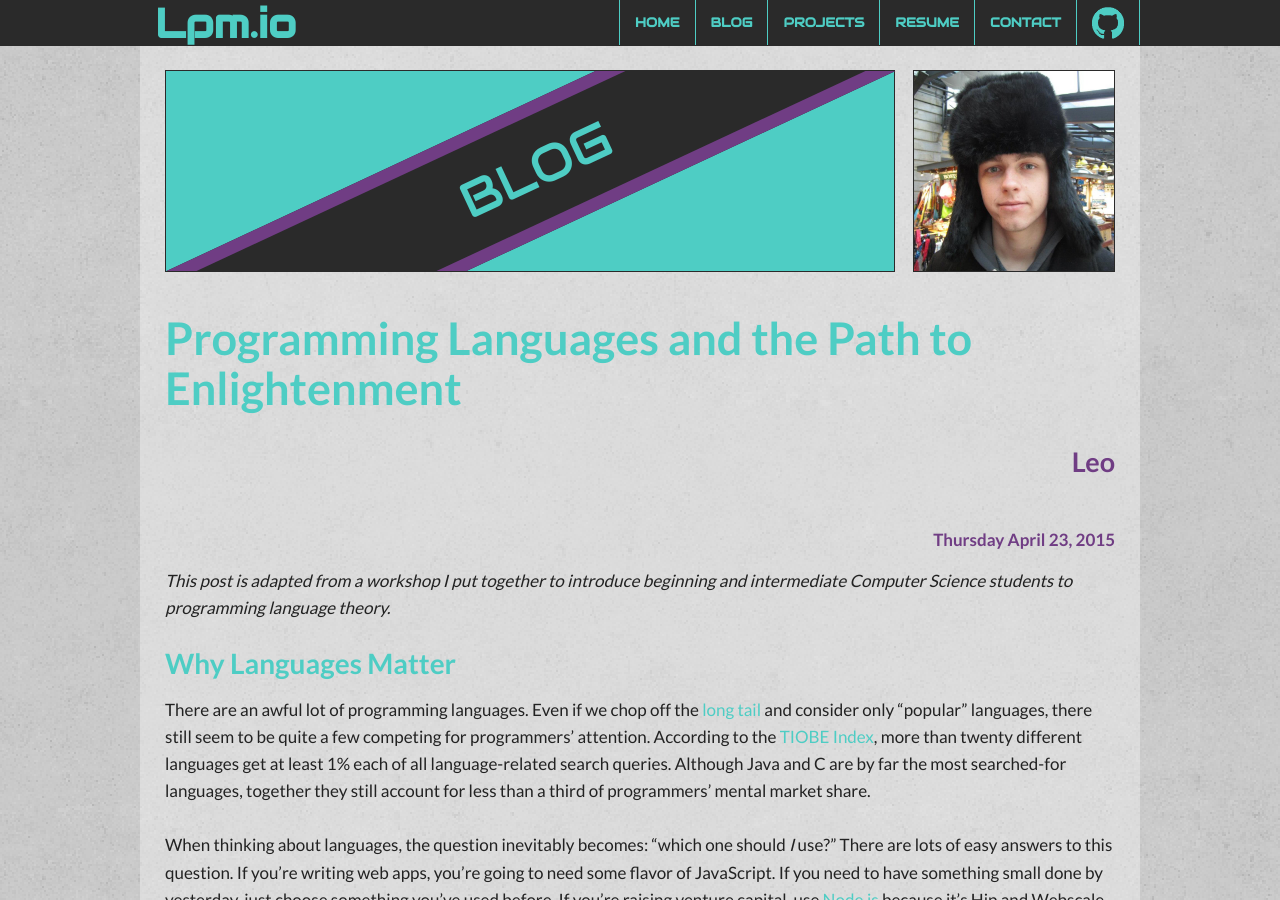
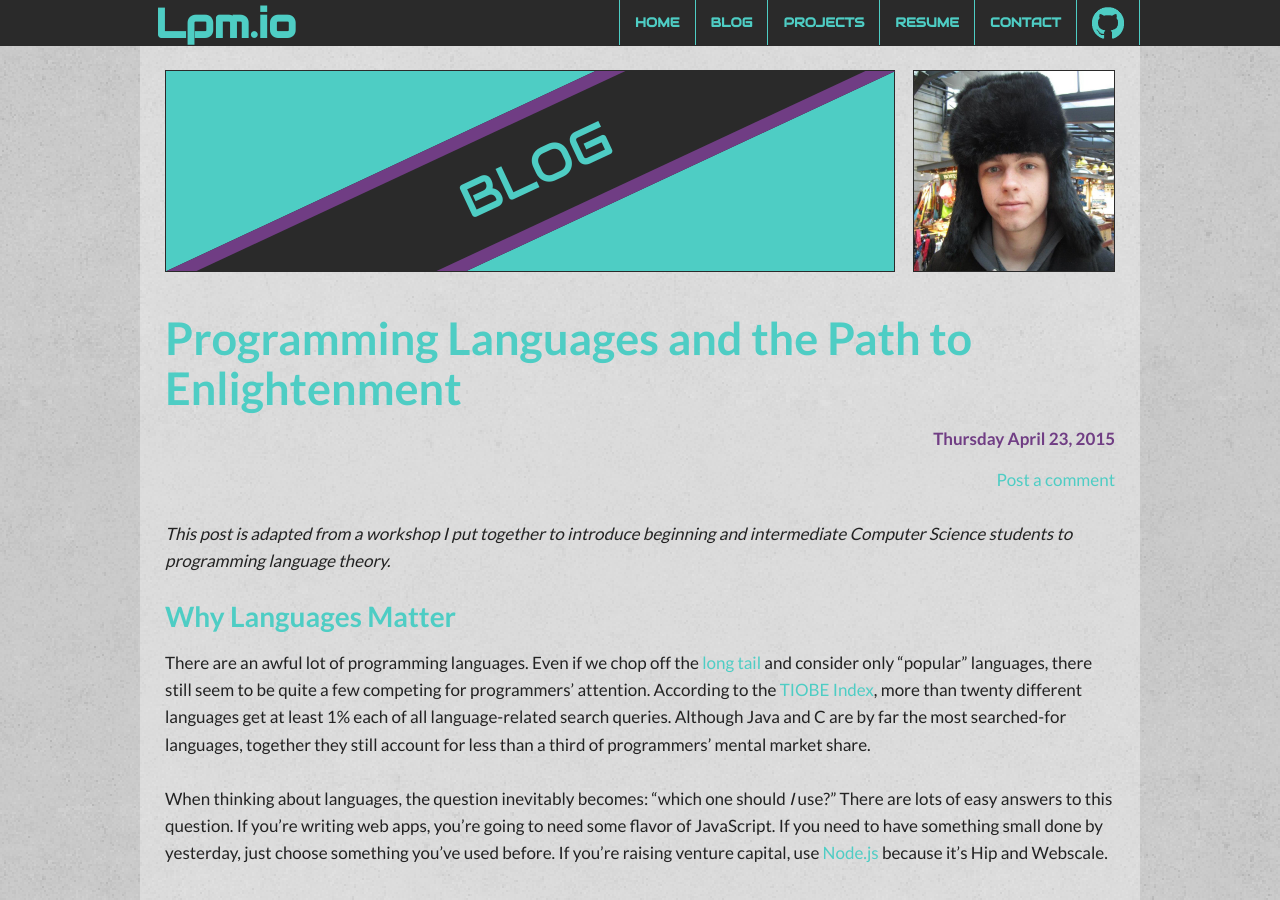
Before and after one commit to lmartel/lmartel.github.io, a Jekyll site: the page built from _posts/2015-04-23-pl.md, in a window 1280 px wide and 900 px high. Built offline with Jekyll 4.4.1, drawn with Linux system fonts in a browser that asks for light colours; Markdown is read by kramdown in place of the engine named in the settings; comment, search, counter and statistics services are not loaded; a file with an impossible date is left out.

Commit message:
add comment counters

```diff
--- a/_includes/_blog-post-headings.md
+++ b/_includes/_blog-post-headings.md
@@ -3,10 +3,12 @@
 {{ page.heading }}
 </a>
 </h2>
-<h5 class="blog-byline">
-Leo
-</h5>
-<br>
 <h6 class="blog-date">
 {{ page.date | date: "%A %B %d, %Y"}}
 </h6>
+{% if page.comments %}
+<p style="float:right;">
+{% include _blog-comments-count.md %}
+<a href="http:{{ site.url }}{{ page.url }}#disqus_thread">Post a comment</a>
+</p>
+{% endif %}
--- a/_layouts/default.html
+++ b/_layouts/default.html
@@ -95,6 +95,7 @@
               (d.head || d.body).appendChild(s);
           })();
         </script>
+        <script id="dsq-count-scr" src="//lpm-io.disqus.com/count.js" async></script>
         {% endif %}
       </div>
       <div class='content-background'></div>
--- a/blog.html
+++ b/blog.html
@@ -5,6 +5,11 @@
 
 {% for post in site.posts limit:10 %}
 {{ post.content }}
+{% if post.comments %}
+<p>
+  <a href="http:{{ site.url }}{{ post.url }}#disqus_thread">Post a comment</a>
+</p>
+{% endif %}
 {% unless forloop.last %}
 <br>
 <hr>
```
Also changed, not shown: 7 other files.
